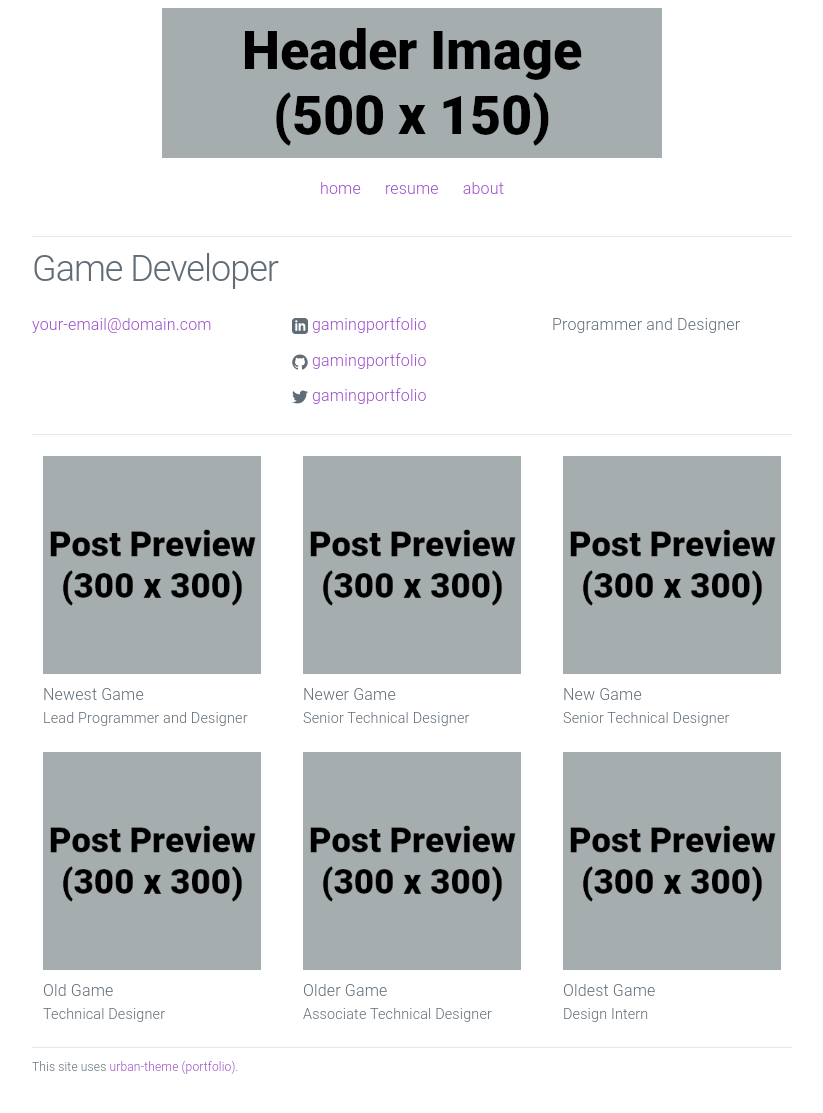
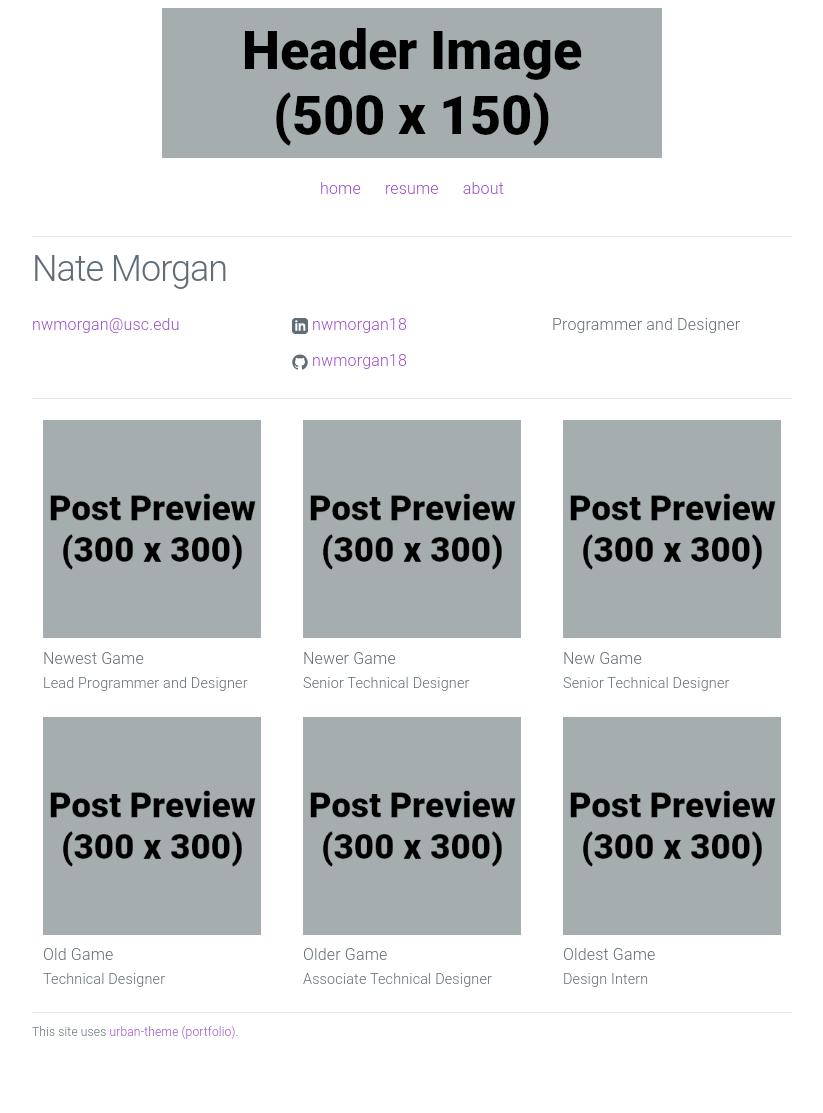
Before and after one commit to nwmorgan18/natemorgan.github.io, a Jekyll site: the page built from index.html, in a window 1280 px wide. Shown: the whole page, without its empty margins (228-1051 px from the left). Built offline with Jekyll 4.4.1, drawn with Linux system fonts in a browser that asks for light colours; after the commit the page ends 1077 px from its top, so only the background shows below that.

Commit message:
Update _config.yml

```diff
--- a/_config.yml
+++ b/_config.yml
@@ -1,12 +1,11 @@
 # Site settings
-title: Game Developer
-email: your-email@domain.com
+title: Nate Morgan
+email: nwmorgan@usc.edu
 description: > # keep this and put description below
   Programmer and Designer
-url: "https://yourdomain.com" # the base hostname & protocol for your site
-linkedin_url: "https://www.linkedin.com/in/gamingportfolio"
-github_username: gamingportfolio
-twitter_username: gamingportfolio
+url: "https://natemorgan.github.io" # the base hostname & protocol for your site
+linkedin_url: "https://www.linkedin.com/in/natewmorgan/"
+github_username: nwmorgan18
 footer_text: "This site uses <a href='https://github.com/gamingportfolio/urban-theme-portfolio'>urban-theme (portfolio)</a>."
 
 # Build settings
```
